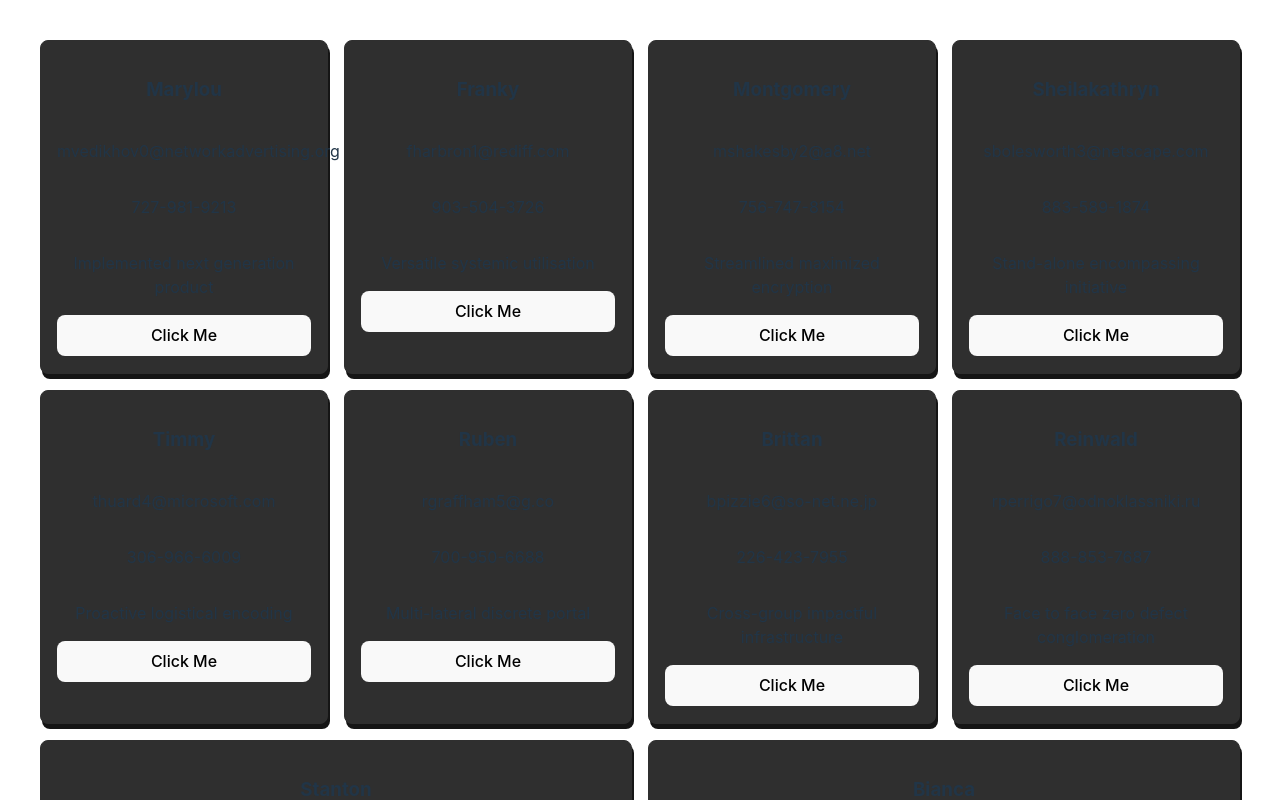
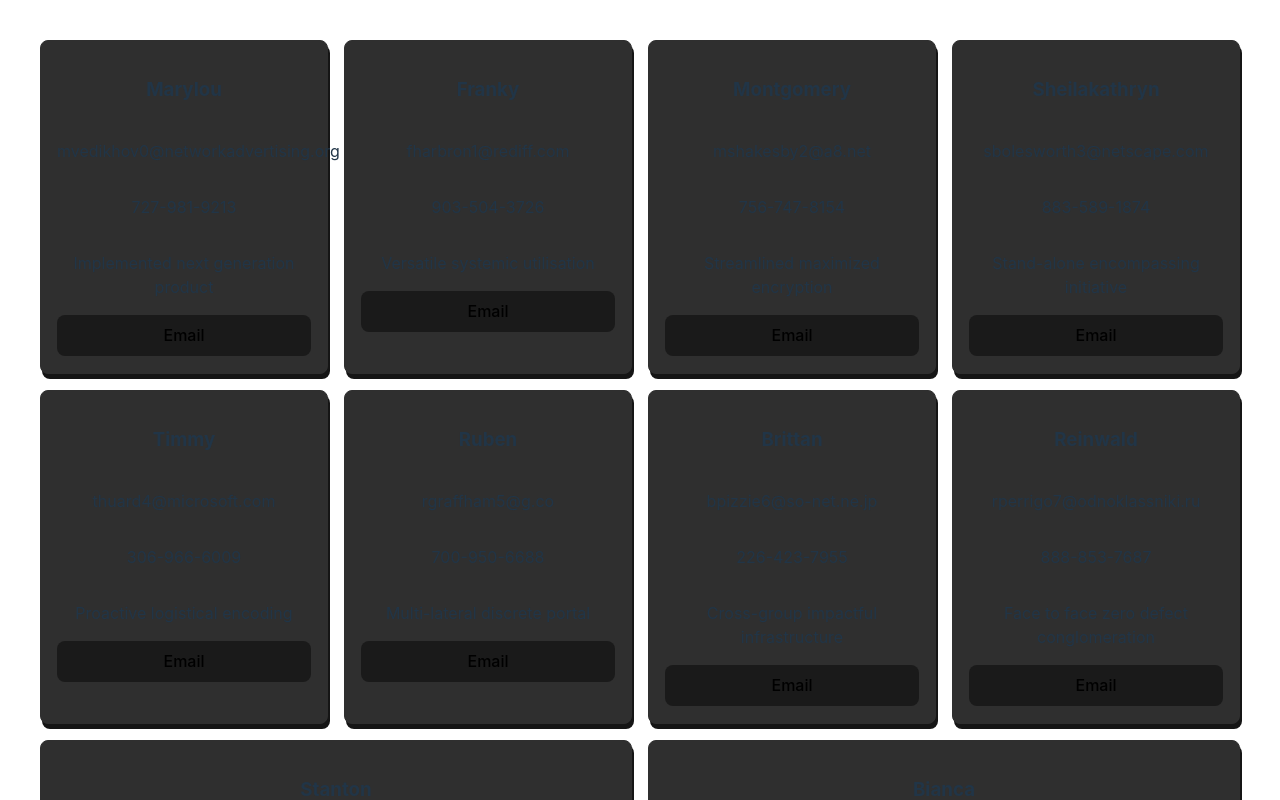
Before and after one commit to FMiscia/react-course, a React (Vite) app: page / in a window 1280 px wide. Shown: the top 800 px of the page. Built offline with nearby package versions, Linux system fonts and the light colour scheme.

Commit message:
Components and CSS

```diff
--- a/src/App.css
+++ b/src/App.css
@@ -33,20 +33,6 @@
   }
 }
 
-.card {
-  display: flex;
-  flex-direction: column;
-  flex: 1;
-  min-width: 250px;
-  min-height: 300px;
-  padding: 16px;
-  margin: 8px 8px;
-  border-radius: 8px;
-  border: 1px solid #2f2f2f;
-  background-color: #2f2f2f;
-  box-shadow: 2px 5px rgb(21, 21, 21);
-}
-
 .read-the-docs {
   color: #888;
 }
--- a/src/App.tsx
+++ b/src/App.tsx
@@ -1,18 +1,13 @@
 import './App.css'
 import { contacts } from '../db'
+import ContactCard from './components/ContactCard'
 
 function App() {
     return (
         <div className="App">
             <div style={{ display: 'flex', flexDirection: 'row', flexWrap: 'wrap' }}>
                 {contacts.map((it) => (
-                    <div className="card">
-                        <h3>{it.name}</h3>
-                        <p>{it.email}</p>
-                        <p>{it.phone}</p>
-                        <p>{it.notes}</p>
-                        <button onClick={() => {}}>Click Me</button>
-                    </div>
+                    <ContactCard key={it.id} {...it} />
                 ))}
             </div>
         </div>
--- /dev/null
+++ b/src/components/Button.css
@@ -0,0 +1,18 @@
+.App-Button {
+  border-radius: 8px;
+  border: 1px solid transparent;
+  padding: 0.6em 1.2em;
+  font-size: 1em;
+  font-weight: 500;
+  font-family: inherit;
+  background-color: #1a1a1a;
+  cursor: pointer;
+  transition: border-color 0.25s;
+}
+.App-Button:hover {
+  border-color: #646cff;
+}
+.App-Button:focus,
+button:focus-visible {
+  outline: 4px auto -webkit-focus-ring-color;
+}
--- /dev/null
+++ b/src/components/Button.tsx
@@ -0,0 +1,12 @@
+import { HTMLAttributes } from 'react'
+import './Button.css'
+
+function Button({ label, ...rest }: ButtonProps) {
+    return <button className='App-Button' {...rest}>{label}</button>
+}
+
+type ButtonProps = {
+    label: string
+} & HTMLAttributes<HTMLButtonElement>
+
+export default Button
--- /dev/null
+++ b/src/components/ContactCard.css
@@ -0,0 +1,13 @@
+.App-ContactCard {
+  display: flex;
+  flex-direction: column;
+  flex: 1;
+  min-width: 250px;
+  min-height: 300px;
+  padding: 16px;
+  margin: 8px 8px;
+  border-radius: 8px;
+  border: 1px solid #2f2f2f;
+  background-color: #2f2f2f;
+  box-shadow: 2px 5px rgb(21, 21, 21);
+}
--- /dev/null
+++ b/src/components/ContactCard.tsx
@@ -0,0 +1,19 @@
+import { ContactModel } from '../types'
+import Button from './Button'
+import './ContactCard.css'
+
+function ContactCard(props: ContactCardProps) {
+    return (
+        <div className="App-ContactCard">
+            <h3>{props.name}</h3>
+            <p>{props.email}</p>
+            <p>{props.phone}</p>
+            <p>{props.notes}</p>
+            <Button label="Email" />
+        </div>
+    )
+}
+
+type ContactCardProps = ContactModel
+
+export default ContactCard
--- a/src/index.css
+++ b/src/index.css
@@ -36,24 +36,6 @@ h1 {
   line-height: 1.1;
 }
 
-button {
-  border-radius: 8px;
-  border: 1px solid transparent;
-  padding: 0.6em 1.2em;
-  font-size: 1em;
-  font-weight: 500;
-  font-family: inherit;
-  background-color: #1a1a1a;
-  cursor: pointer;
-  transition: border-color 0.25s;
-}
-button:hover {
-  border-color: #646cff;
-}
-button:focus,
-button:focus-visible {
-  outline: 4px auto -webkit-focus-ring-color;
-}
 
 @media (prefers-color-scheme: light) {
   :root {
--- /dev/null
+++ b/src/types.ts
@@ -0,0 +1,7 @@
+export type ContactModel = {
+    id: string
+    name: string
+    email: string
+    phone: string
+    notes: string
+}
```
